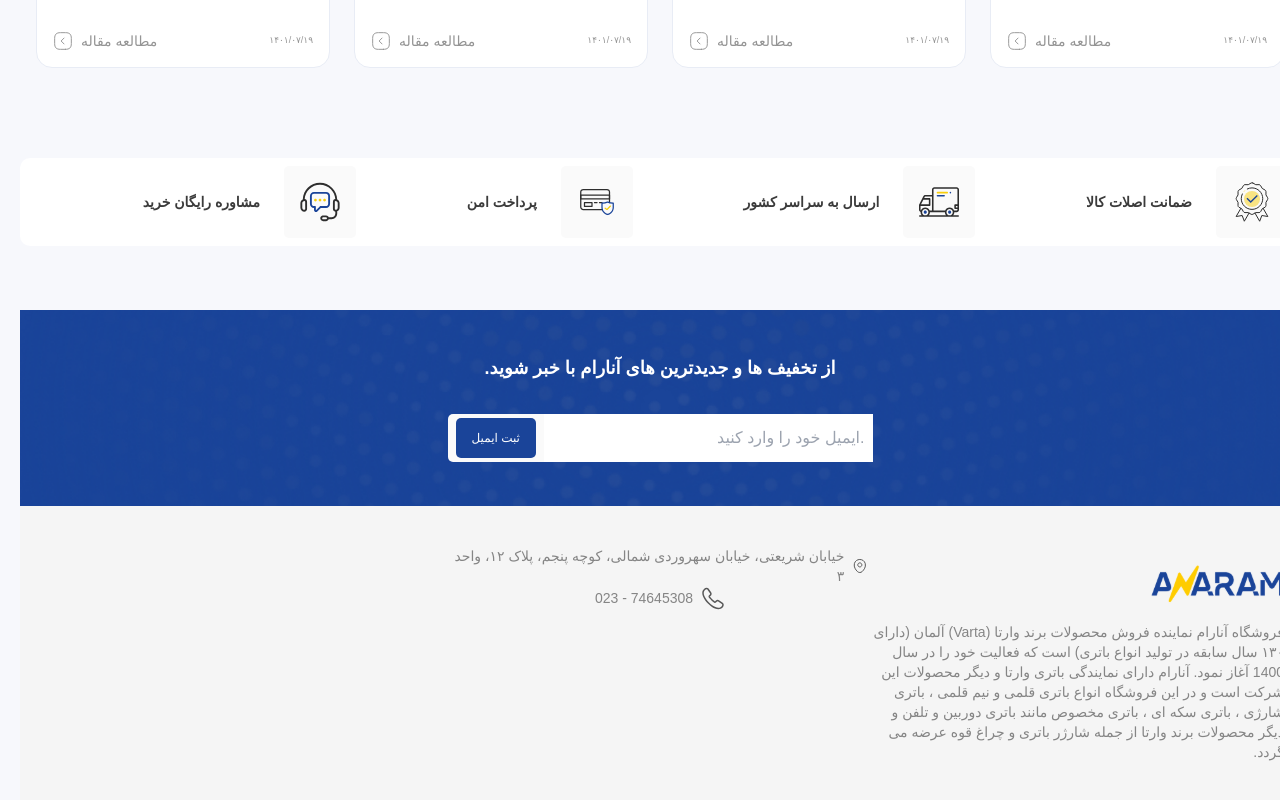
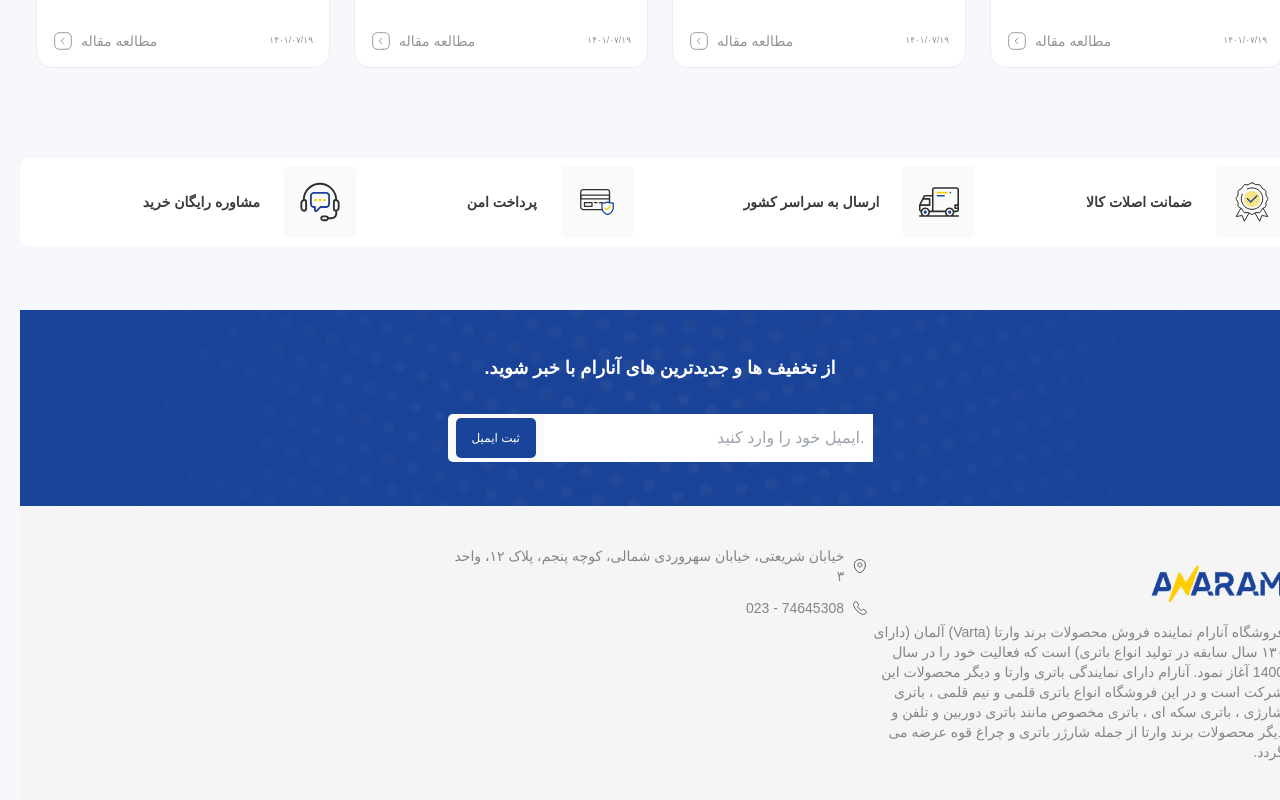
Before and after one commit to mahyarErshad/anaram-react, a React (Create React App) app: page / in a window 1280 px wide. Shown: the part 4532-5332 px from the top of the page. Built offline with nearby package versions, Linux system fonts and the light colour scheme; a web font is replaced by a local one.

Commit message:
FooterAddresses are styled

```diff
--- a/src/Components/Footer/FooterComponents/FooterAddress/FooterAddress.jsx
+++ b/src/Components/Footer/FooterComponents/FooterAddress/FooterAddress.jsx
@@ -2,7 +2,7 @@ import React from "react";
 
 function FooterAddress(props) {
   return (
-    <div className="flex-center gap-2 not-italic">
+    <div className="flex justify-start items-center gap-2 not-italic">
       {props.icon}
       <p className="text-sm text-NeutralN90">{props.text}</p>
     </div>
--- a/src/Components/Footer/FooterContainer/FooterContainer.jsx
+++ b/src/Components/Footer/FooterContainer/FooterContainer.jsx
@@ -11,9 +11,9 @@ function FooterContainer() {
       <section className={`${styles.footer} w-full max-w-[101.875rem] mx-auto`}>
         <Logo className={styles.logo} />
         <p className={`${styles.description} text-sm text-NeutralN90`}>فروشگاه آنارام نماینده فروش محصولات برند وارتا (Varta) آلمان (دارای ۱۳۰ سال سابقه در تولید انواع باتری) است که فعالیت خود را در سال 1400 آغاز نمود. آنارام دارای نمایندگی باتری وارتا و دیگر محصولات این شرکت است و در این فروشگاه انواع باتری قلمی و نیم قلمی ، باتری شارژی ، باتری سکه ای ، باتری مخصوص مانند باتری دوربین و تلفن و دیگر محصولات برند وارتا از جمله شارژر باتری و چراغ قوه عرضه می گردد.</p>
-        <address>
+        <address className="flex flex-col gap-3">
           <FooterAddress icon={<LocationIcon />} text="خیابان شریعتی، خیابان سهروردی شمالی، کوچه پنجم، پلاک ۱۲، واحد ۳" />
-          <FooterAddress icon={<PhoneIcon />} text="74645308 - 023" />
+          <FooterAddress icon={<PhoneIcon className="h-4 w-4" />} text="74645308 - 023" />
         </address>
       </section>
     </footer>
```
